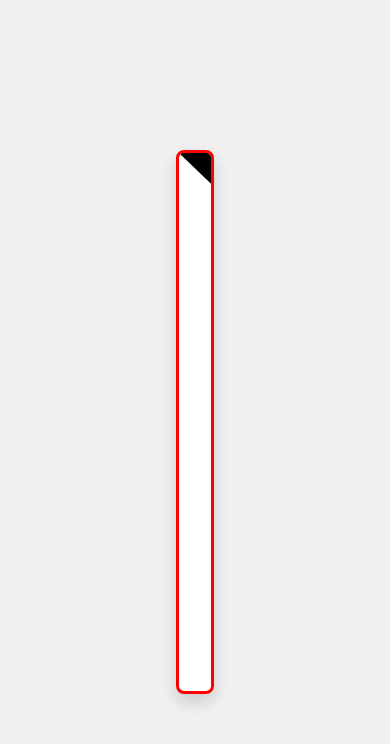
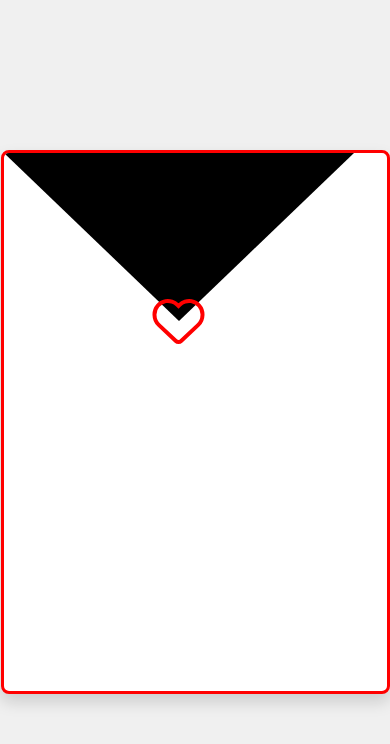
Before and after one commit to Alex8o9/who, a plain HTML site: page index.html in a window 390 px wide. Drawn offline with nearby package versions, Linux system fonts and the light colour scheme.

Commit message:
Update index.html

```diff
--- a/index.html
+++ b/index.html
@@ -121,7 +121,7 @@ button:hover {
 
     @media (max-width: 480px) {
       .letter {
-        width: 0vw;
+        width: 90vw;
         height: auto;
         min-height: 60vh;
         padding: 1rem;
```
